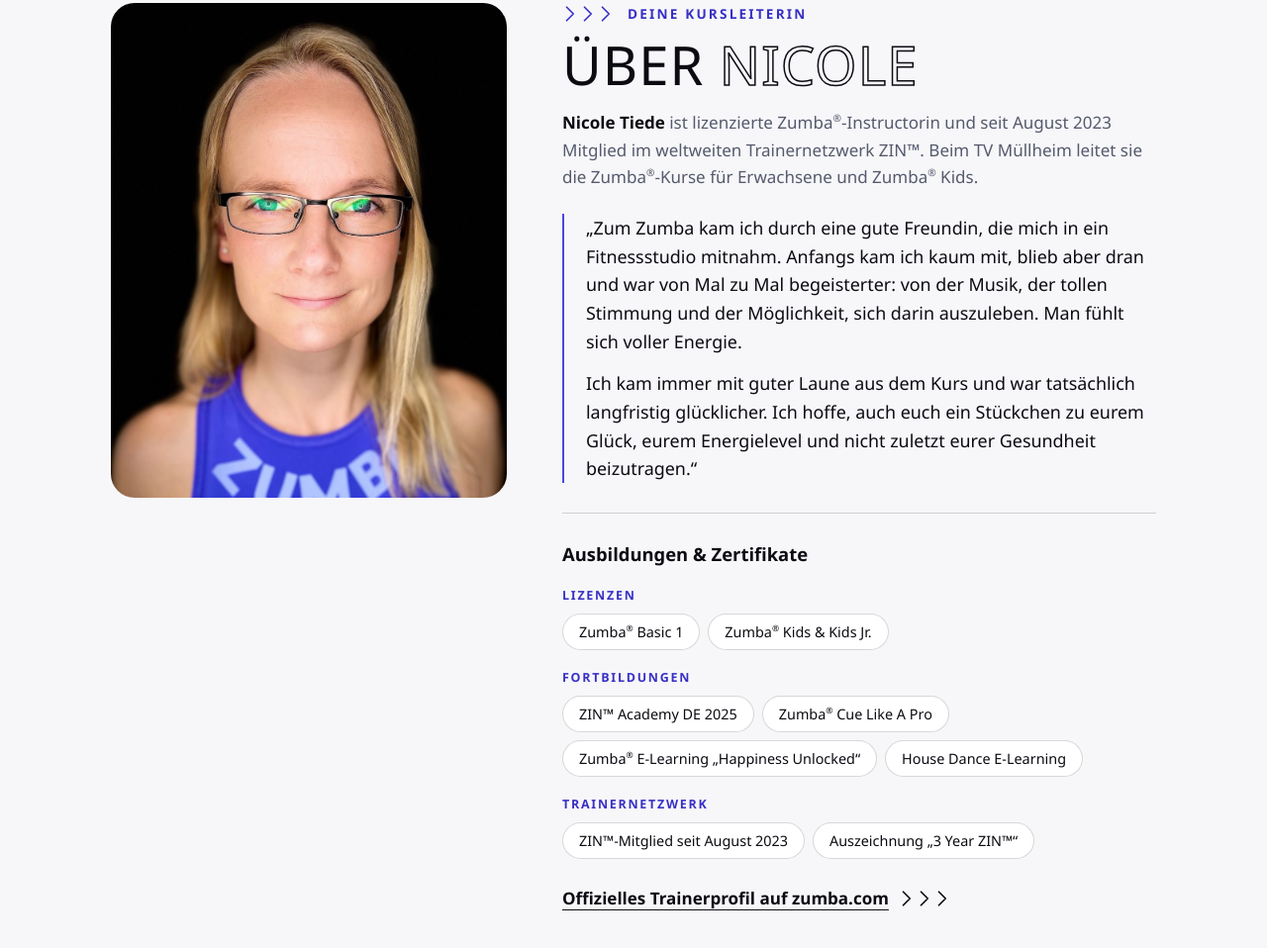
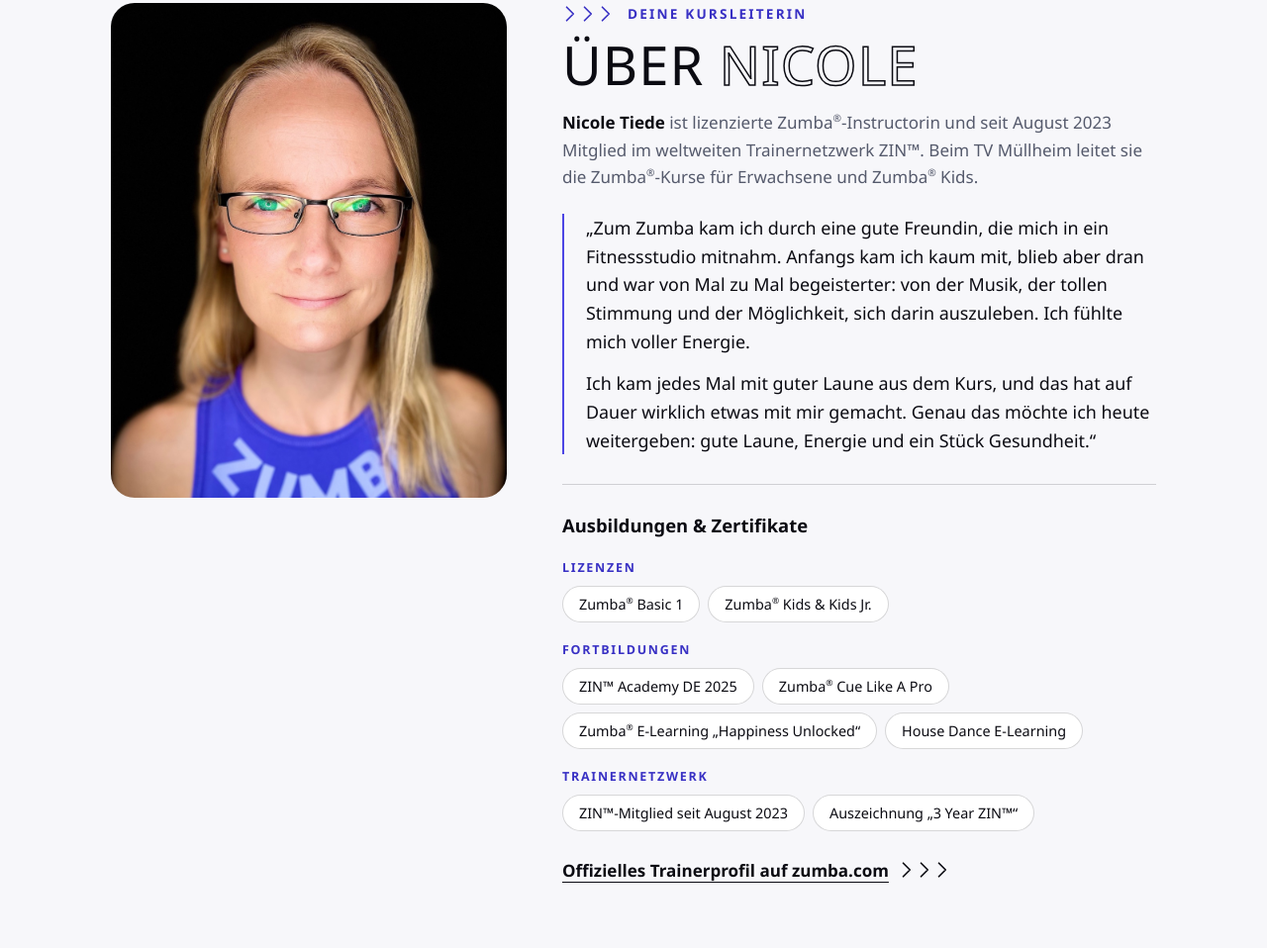
Before and after one commit to NicoleTiede/NicoleTiede.github.io, a plain HTML site: page docs/index.html in a window 1280 px wide. Shown: the part 3489-4447 px from the top of the page at 99% size. Drawn offline with Linux system fonts and the light colour scheme.

Commit message:
Über Nicole: Zitat gestrafft, Schluss auf die Gegenwart bezogen
Co-Authored-By: Claude <noreply@anthropic.com>

```diff
--- a/docs/index.html
+++ b/docs/index.html
@@ -186,8 +186,8 @@
         <h2>Über <span class="outline">Nicole</span></h2>
         <p class="intro"><strong>Nicole Tiede</strong> ist lizenzierte Zumba<sup>®</sup>-Instructorin und seit August 2023 Mitglied im weltweiten Trainernetzwerk ZIN™. Beim TV Müllheim leitet sie die Zumba<sup>®</sup>-Kurse für Erwachsene und Zumba<sup>®</sup> Kids.</p>
         <blockquote class="quote">
-          <p>„Zum Zumba kam ich durch eine gute Freundin, die mich in ein Fitnessstudio mitnahm. Anfangs kam ich kaum mit, blieb aber dran und war von Mal zu Mal begeisterter: von der Musik, der tollen Stimmung und der Möglichkeit, sich darin auszuleben. Man fühlt sich voller Energie.</p>
-          <p>Ich kam immer mit guter Laune aus dem Kurs und war tatsächlich langfristig glücklicher. Ich hoffe, auch euch ein Stückchen zu eurem Glück, eurem Energielevel und nicht zuletzt eurer Gesundheit beizutragen.“</p>
+          <p>„Zum Zumba kam ich durch eine gute Freundin, die mich in ein Fitnessstudio mitnahm. Anfangs kam ich kaum mit, blieb aber dran und war von Mal zu Mal begeisterter: von der Musik, der tollen Stimmung und der Möglichkeit, sich darin auszuleben. Ich fühlte mich voller Energie.</p>
+          <p>Ich kam jedes Mal mit guter Laune aus dem Kurs, und das hat auf Dauer wirklich etwas mit mir gemacht. Genau das möchte ich heute weitergeben: gute Laune, Energie und ein Stück Gesundheit.“</p>
         </blockquote>
 
         <div class="quals">
```
